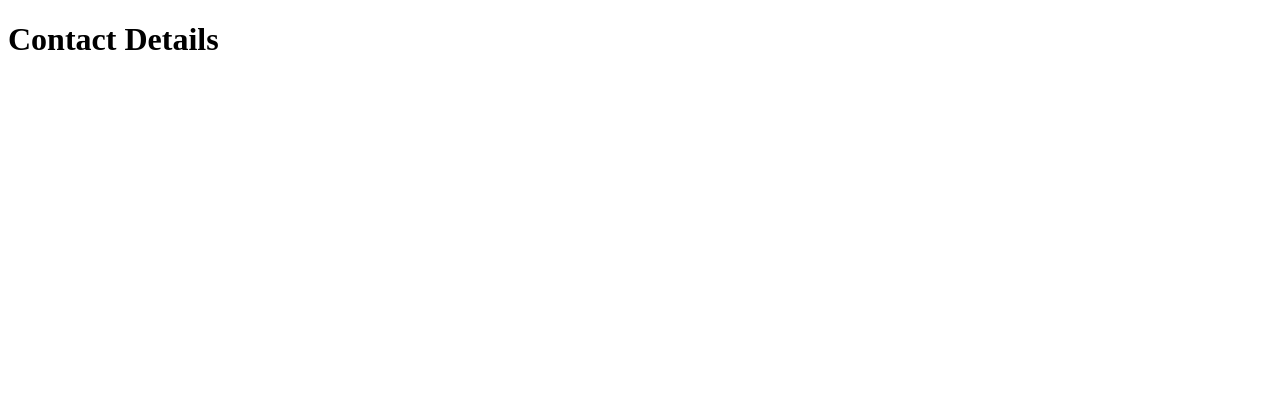
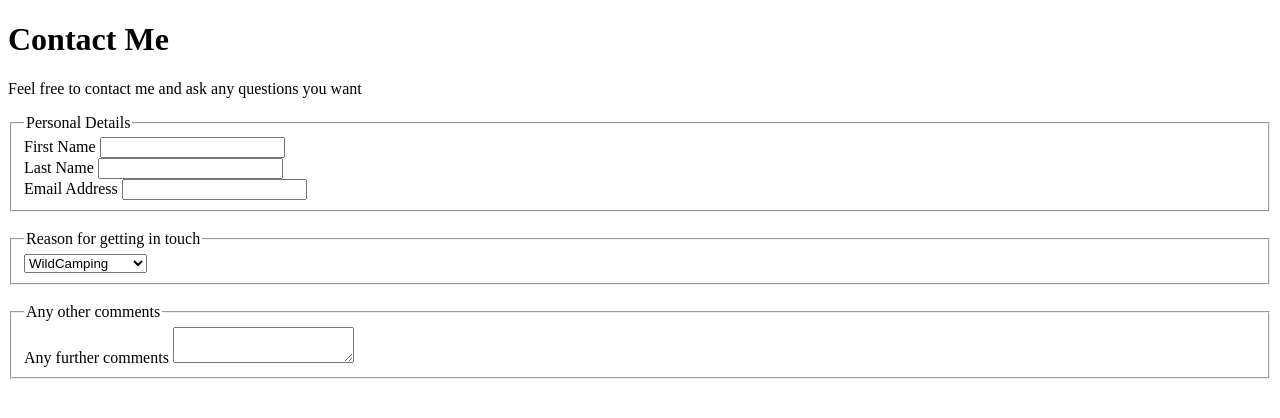
Before and after one commit to dylstar135/portfolio, a plain HTML site: page pages/contact.html in a window 1280 px wide. Drawn offline with Linux system fonts and the light colour scheme.

Commit message:
contact boxes

```diff
--- a/pages/contact.html
+++ b/pages/contact.html
@@ -4,5 +4,34 @@
     <title>Contact Page</title>
   </head>
 <header>
-    <h1> Contact Details</h1>
+    <h1> Contact Me</h1>
 </header>
+<p> Feel free to contact me and ask any questions you want </p>
+<form>
+  <fieldset>
+    <legend>Personal Details</legend>
+    <label for ="firstname"> First Name</label>
+    <input id ="firstname" type="text">
+    <br>
+     <label for="Last Name">Last Name</label>
+    <input id="Last Name" type="text">
+    <br>
+    <label for="Email Address" > Email Address</label>
+    <input id ="Email Address" type="email">
+  </fieldset>
+  <br>
+  <fieldset>
+    <legend> Reason for getting in touch</legend>
+    <select name = "Reason">
+      <option value = "WildCamping">WildCamping</option>
+      <option value = "coding">Help with code</option>
+      <option value="money">I owe you money</option>
+    </select>
+  </fieldset>
+  <br>
+  <fieldset>
+    <legend>Any other comments</legend>
+    <label for="notes">Any further comments</label>
+    <textarea id="notes"></textarea>
+  </fieldset>
+</form>
```
Also changed, not shown: index.html (+1 -0 lines).
